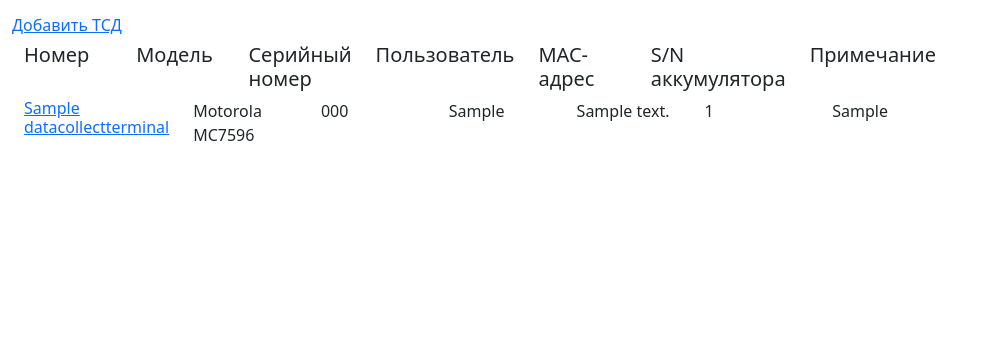
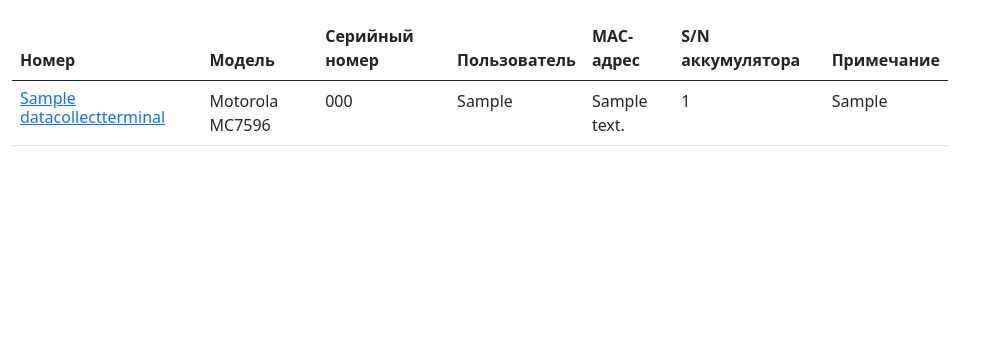
Before and after one commit to Singlelogic/inportal, a Django app: page /dct/list_dct in a window 1280 px wide. Shown: the part 56-420 px from the top of the page, without its empty margins (0-991 px from the left). Run offline with Django 3.2, Linux system fonts and the light colour scheme; a user stored in the database is signed in; tables that the repository leaves empty hold one stand-in row (values such as "Sample post"); parts of the project's set-up code (start-up, migrations or seed data) failed here and were passed over; some libraries are stand-ins or nearby versions.

Commit message:
Changed the display of the list of terminals

```diff
--- a/dct/templates/dct/datacollectterminal_list.html
+++ b/dct/templates/dct/datacollectterminal_list.html
@@ -5,65 +5,38 @@
 {% endblock %}
 
 {% block content %}
-
-    <h6><a href="{% url 'create_dct_url' %}">Добавить ТСД</a></h6>
-
-    <div class="container">
-        <div class="row">
-            <div class="col-sm">
-                <h5>Номер</h5>
-            </div>
-            <div class="col-sm">
-                <h5>Модель</h5>
-            </div>
-            <div class="col-sm">
-                <h5>Серийный номер</h5>
-            </div>
-            <div class="col-sm">
-                <h5>Пользователь</h5>
-            </div>
-            <div class="col-sm">
-                <h5>MAC-адрес</h5>
-            </div>
-            <div class="col-sm">
-                <h5>S/N аккумулятора</h5>
-            </div>
-            <div class="col-sm">
-                <h5>Примечание</h5>
-            </div>
-        </div>
-    </div>
-
-    {% for dct in datacollectterminal_list %}
-        <div class="container">
-            <div class="row">
-                <div class="col-sm">
-                    <h6><a href="{% url 'update_dct_url' slug=dct.slug %}">{{ dct.name }}</a></h6>
-                </div>
-                <div class="col-sm">
-                    <p>{{ dct.get_model_display }}</p>
-                </div>
-                <div class="col-sm">
-                    <p>{{ dct.serial_number }}</p>
-                </div>
-                <div class="col-sm">
+    <table class="table">
+        <thead class="thead-light">
+        <tr>
+            <th>Номер</th>
+            <th>Модель</th>
+            <th>Серийный номер</th>
+            <th>Пользователь</th>
+            <th>MAC-адрес</th>
+            <th>S/N аккумулятора</th>
+            <th>Примечание</th>
+        </tr>
+        </thead>
+        <tbody>
+        {% for dct in datacollectterminal_list %}
+            <tr>
+                <td><h6><a href="{% url 'update_dct_url' slug=dct.slug %}">{{ dct.name }}</a></h6></td>
+                <td>{{ dct.get_model_display }}</td>
+                <td>{{ dct.serial_number }}</td>
+                <td>
                     {% if dct.user %}
                         <p>{{ dct.user }}</p>
                     {% endif %}
-                </div>
-                <div class="col-sm">
-                    <p>{{ dct.mac_address }}</p>
-                </div>
-                <div class="col-sm">
+                </td>
+                <td>{{ dct.mac_address }}</td>
+                <td>
                     {% if dct.accumulator %}
                         <p>{{ dct.accumulator }}</p>
                     {% endif %}
-                </div>
-                <div class="col-sm">
-                    <p>{{ dct.remark }}</p>
-                </div>
-            </div>
-        </div>
-    {% endfor %}
-
+                </td>
+                <td><p>{{ dct.remark }}</p></td>
+            </tr>
+        {% endfor %}
+        </tbody>
+    </table>
 {% endblock %}
```
